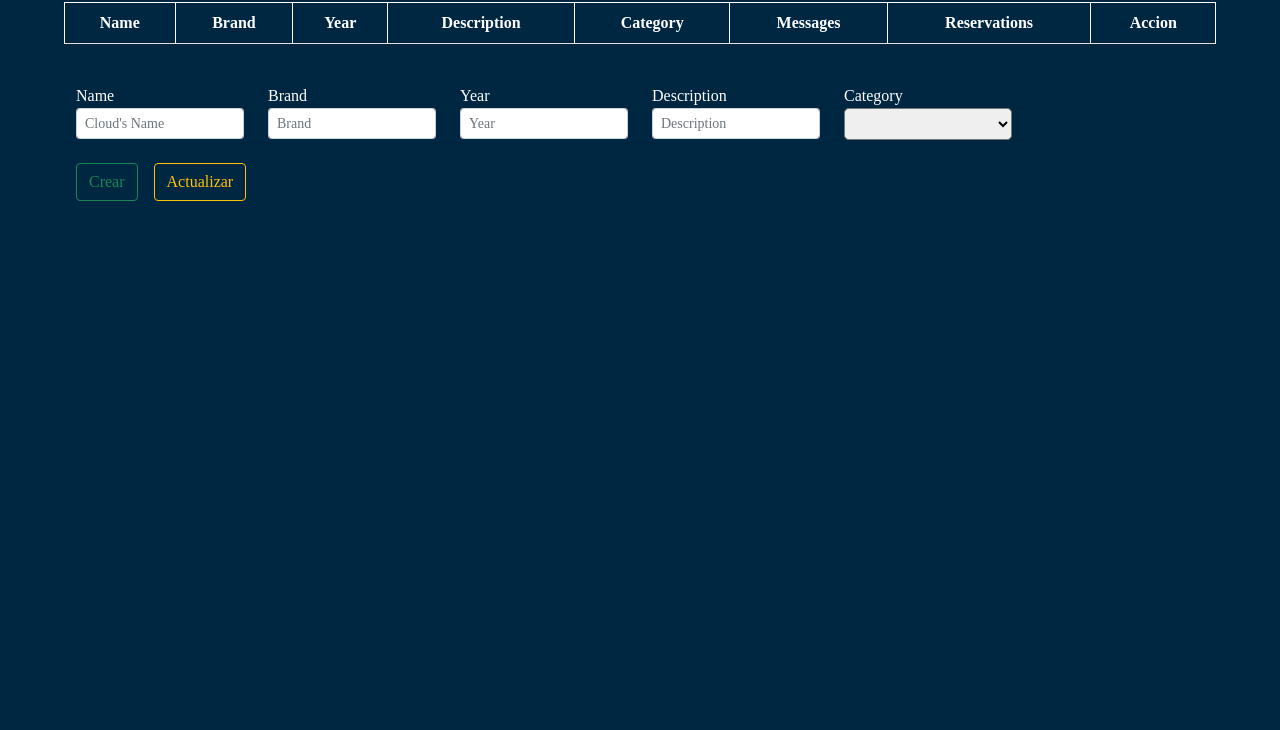
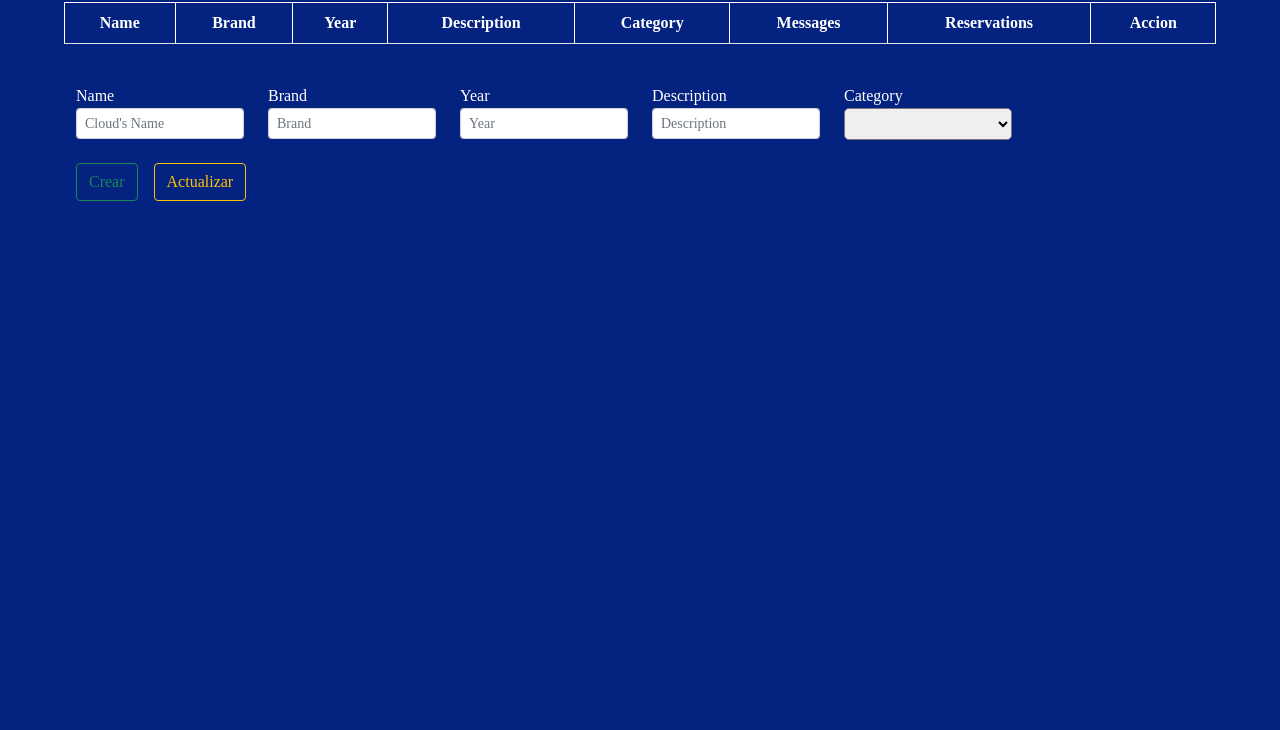
Before and after one commit to czunigamunoz/minTic2022-reto2, a plain HTML site: page page/cloud.html in a window 1280 px wide. Shown: the part 70-800 px from the top of the page. Drawn offline with nearby package versions, Linux system fonts and the light colour scheme; no server answers; a web font is replaced by a local one.

Commit message:
0.1 version control

```diff
--- a/css/styles.css
+++ b/css/styles.css
@@ -7,7 +7,7 @@
 }
 
 body {
-  background-color: #002742;
+  background-color: #042280;
   color: #fff;
   font-family: 'Zen Antique', serif, sans-serif;
 }
```
